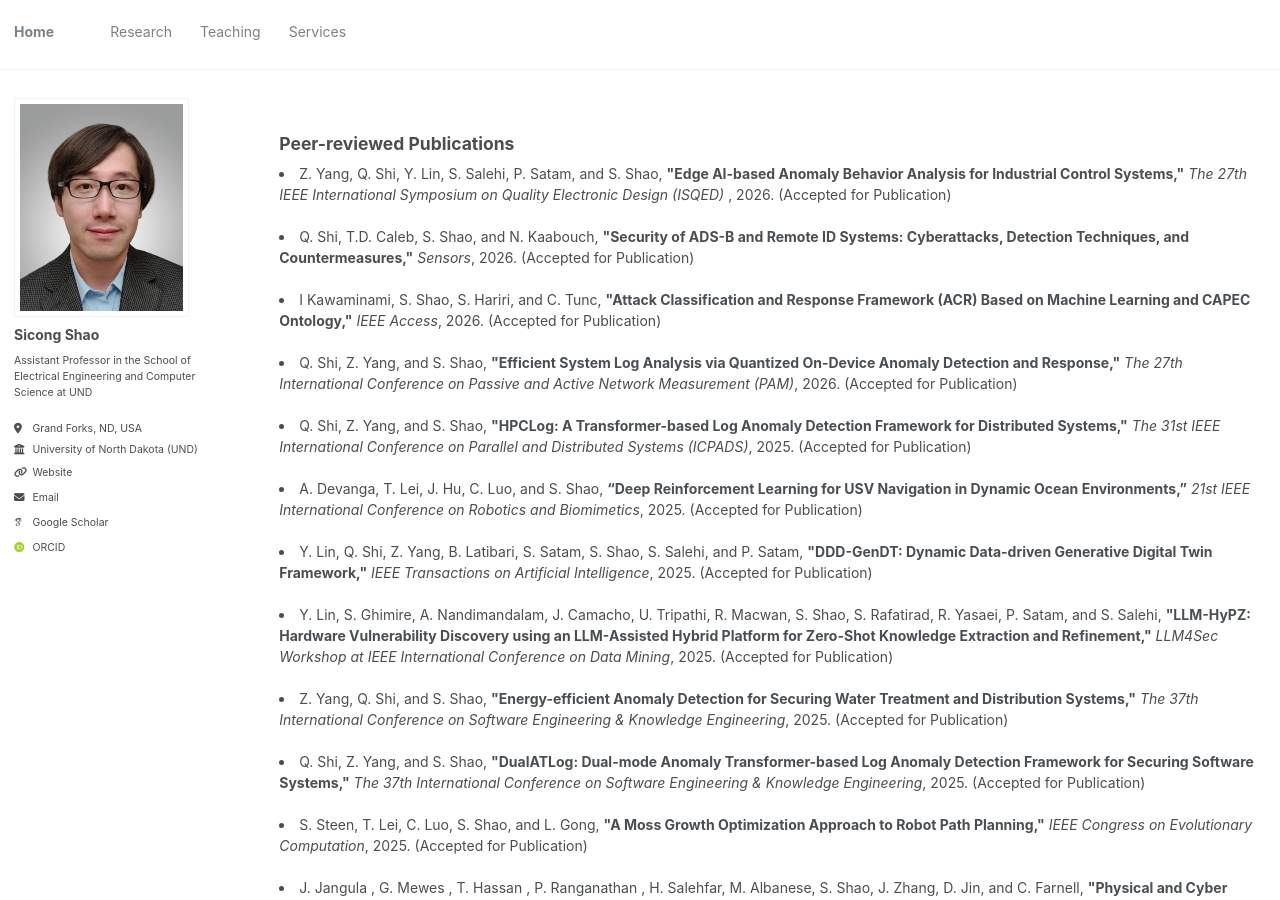
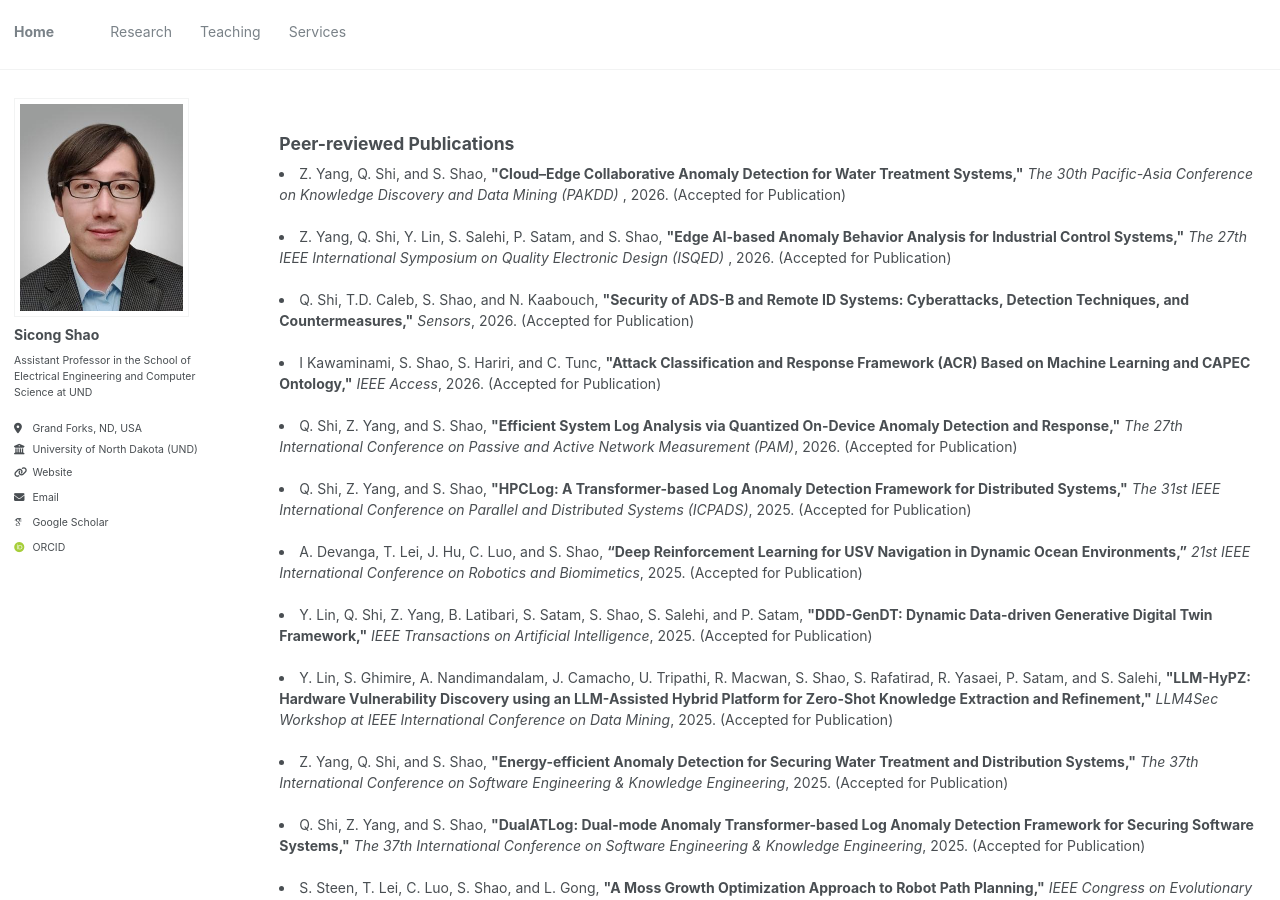
Before and after one commit to sicongshao/sicongshao.github.io, a Jekyll site: the page built from _pages/publications.html, in a window 1280 px wide and 900 px high. Built offline with Jekyll 4.4.1, drawn with Linux system fonts in a browser that asks for light colours; some web fonts are replaced.

Commit message:
first commit

```diff
--- a/_pages/publications.html
+++ b/_pages/publications.html
@@ -18,6 +18,12 @@ author_profile: true
 <li>SARJ award from NSF EPSCoR RII Track-2 FEC funed by USA/NSF, PI</li><br> -->
 
 <h2>Peer-reviewed Publications</h2>
+
+
+<li>
+  Z. Yang, Q. Shi, and S. Shao, <strong>"Cloud–Edge Collaborative Anomaly Detection for Water Treatment Systems,"</strong> <i>The 30th Pacific-Asia Conference on Knowledge Discovery and Data Mining (PAKDD) </i>, 2026. (Accepted for Publication)
+</li>
+<br>
 
 
 <li>
```
Also changed, not shown: _pages/about.md (+1 -0 lines).
